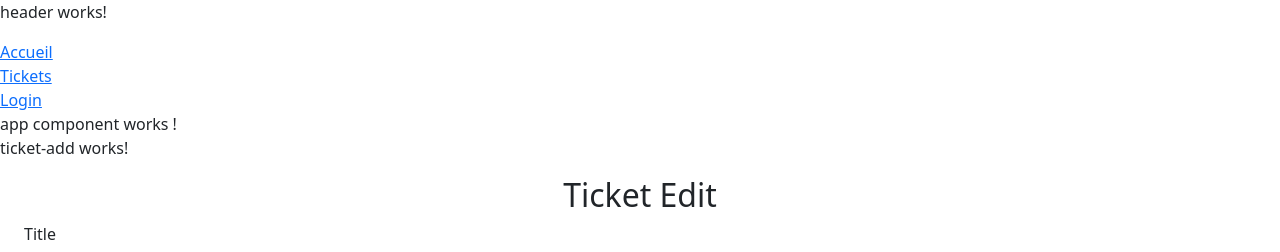
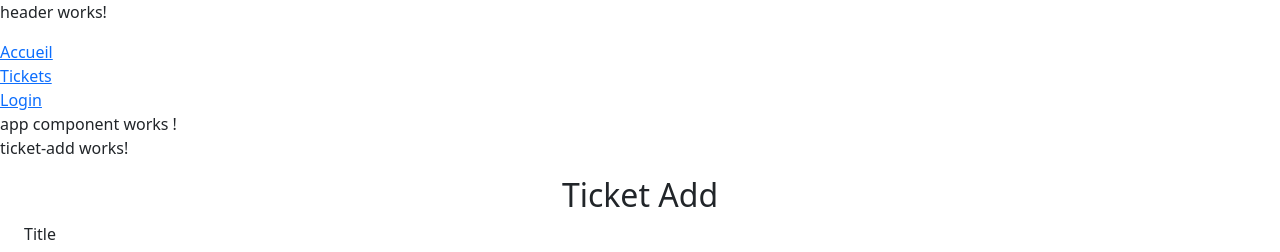
Before and after one commit to WildCodeSchool/wns-javaangular-2302-laitroimousketer, an Angular app in the folder frontend/: page /tickets/list in a window 1280 px wide. Both pictures are taken after a click on the button "Create New Ticket". Shown: the top 252 px of the page. Built offline with nearby package versions, Linux system fonts and the light colour scheme; no server answers.

Commit message:
small correction on add component title

```diff
--- a/frontend/src/app/modules/ticket/pages/ticket-add/ticket-add.component.html
+++ b/frontend/src/app/modules/ticket/pages/ticket-add/ticket-add.component.html
@@ -1,7 +1,7 @@
 <p>ticket-add works!</p>
 
 <div class="container-fluid mb-3">
-    <h2 class="text-center">Ticket Edit</h2>
+    <h2 class="text-center">Ticket Add</h2>
     <form class="container-fluid" [formGroup]="ticketAdditionForm">
         <div class="mb-3">
             <label class="form-label" for="title">Title</label>
```
